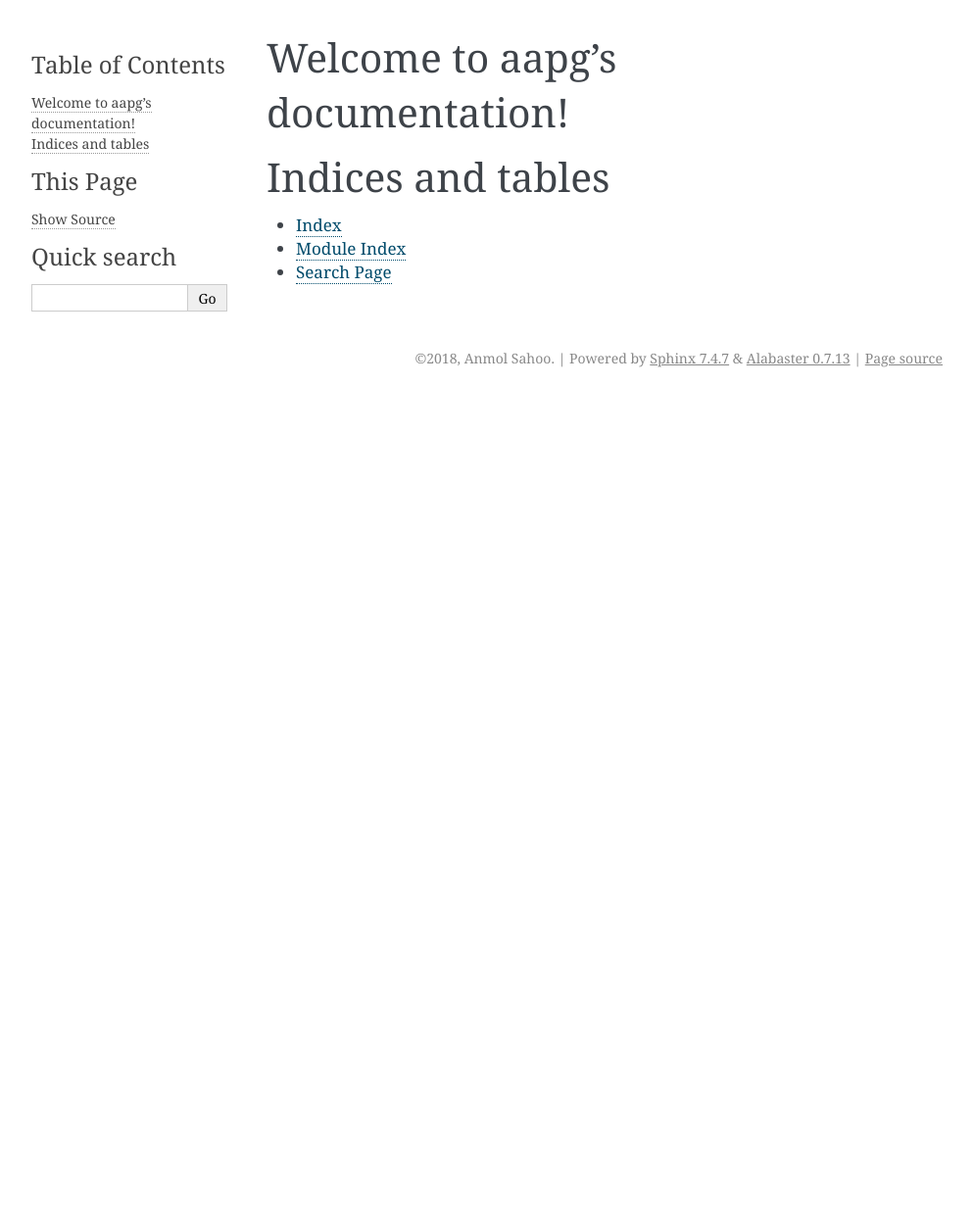
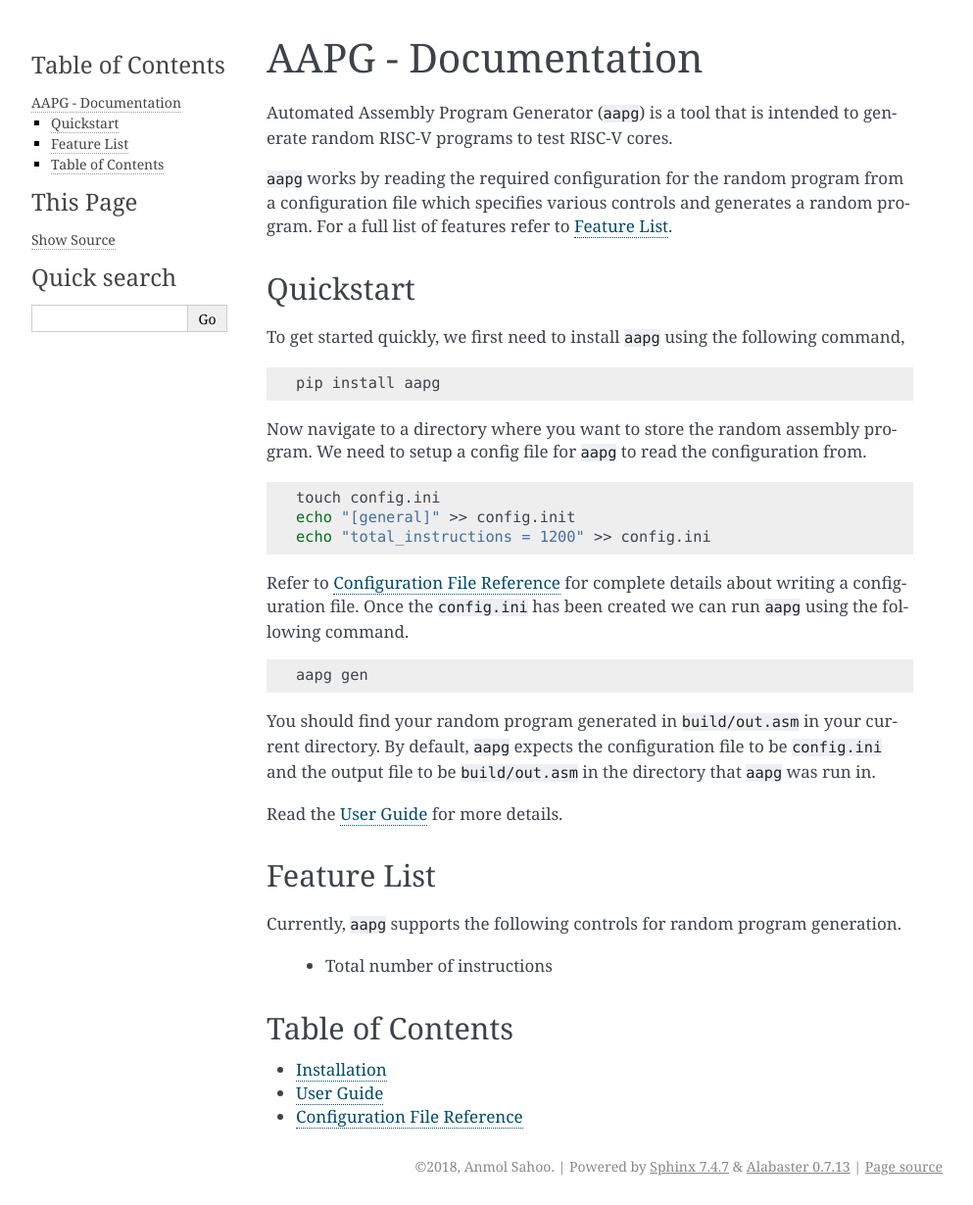
Before and after one commit to vsysuser19/aapg, a Sphinx documentation site: the page built from docs/index.rst, in a window 1280 px wide. Shown: the whole page at 98% size, without its empty margins (148-1141 px from the left). Built offline with Sphinx 7.4.7, drawn with Linux system fonts in a browser that asks for light colours; before the commit the page ends 900 px from its top, so only the background shows below that.

Commit message:
Further documentation sections

```diff
--- /dev/null
+++ b/docs/config-ref.rst
@@ -0,0 +1,4 @@
+.. _config-ref:
+
+Configuration File Reference
+============================
--- a/docs/index.rst
+++ b/docs/index.rst
@@ -3,18 +3,67 @@
    You can adapt this file completely to your liking, but it should at least
    contain the root `toctree` directive.
 
-Welcome to aapg's documentation!
-================================
+AAPG - Documentation
+====================
+Automated Assembly Program Generator (``aapg``) is a tool
+that is intended to generate random RISC-V programs
+to test RISC-V cores.
+
+``aapg`` works by reading the required configuration for
+the random program from a configuration file which specifies
+various controls and generates a random program.
+For a full list of features refer to :ref:`feature-list`.
+
+Quickstart
+----------
+To get started quickly, we first need to install ``aapg`` using the following command,
+
+.. code-block:: python
+
+    pip install aapg
+
+Now navigate to a directory where you want to store
+the random assembly program. We need to setup a config file
+for ``aapg`` to read the configuration from.
+
+.. code-block:: bash
+
+    touch config.ini
+    echo "[general]" >> config.init
+    echo "total_instructions = 1200" >> config.ini
+
+Refer to :ref:`config-ref` for complete details
+about writing a configuration file.
+Once the ``config.ini`` has been created we can run ``aapg``
+using the following command.
+
+.. code-block:: bash
+
+    aapg gen
+
+You should find your random program generated in
+``build/out.asm`` in your current directory. By default,
+``aapg`` expects the configuration file to be ``config.ini``
+and the output file to be ``build/out.asm`` in the directory
+that ``aapg`` was run in.
+
+Read the :ref:`user-guide` for more details.
+
+.. _feature-list:
+
+Feature List
+------------
+Currently, ``aapg`` supports the following controls for
+random program generation.
+
+    * Total number of instructions
+
+Table of Contents
+-----------------
 
 .. toctree::
    :maxdepth: 2
-   :caption: Contents:
 
-
-
-Indices and tables
-==================
-
-* :ref:`genindex`
-* :ref:`modindex`
-* :ref:`search`
+   installation
+   user-guide
+   config-ref
--- /dev/null
+++ b/docs/installation.rst
@@ -0,0 +1,2 @@
+Installation
+============
--- /dev/null
+++ b/docs/user-guide.rst
@@ -0,0 +1,4 @@
+.. _user-guide:
+
+User Guide
+==========
```
